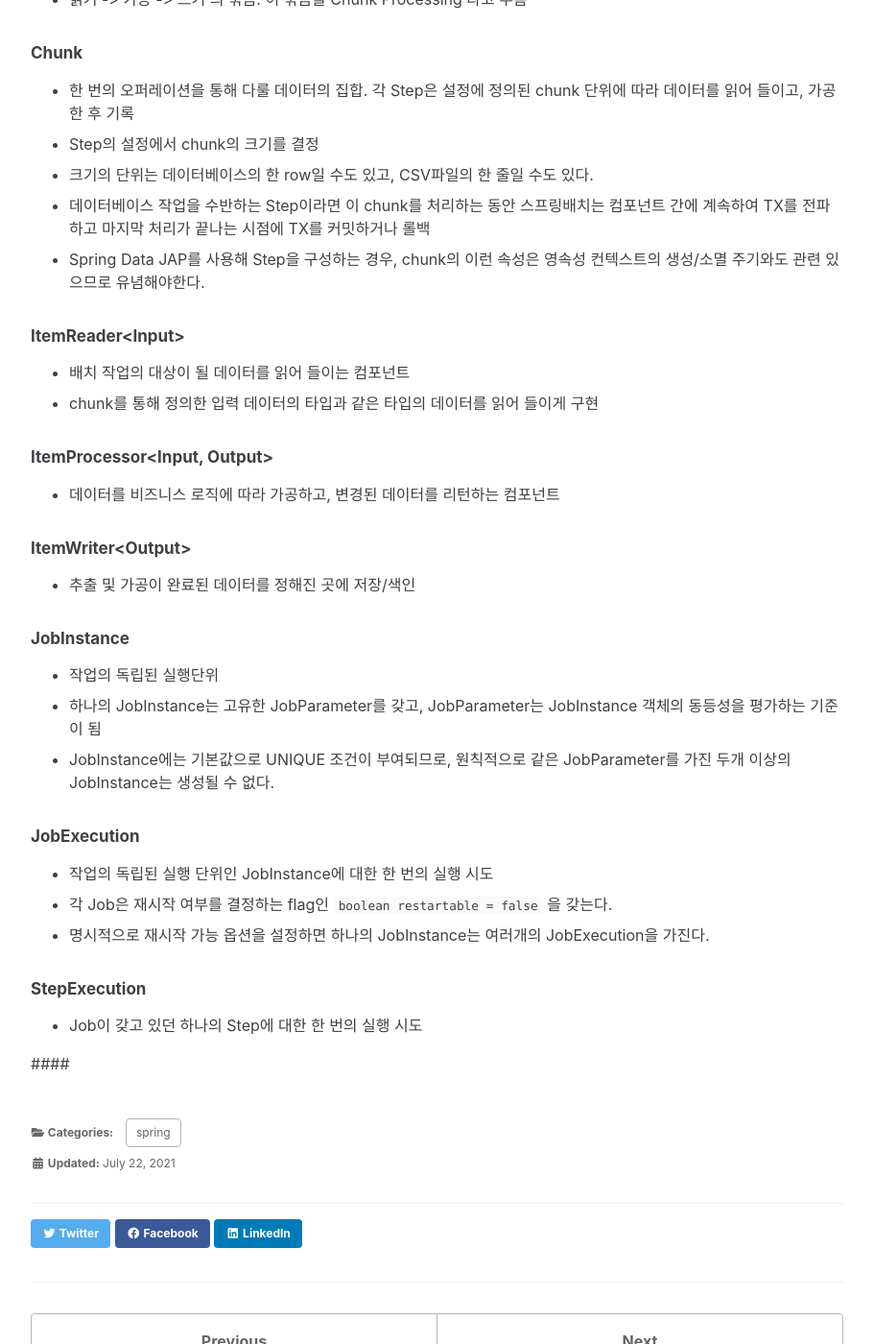
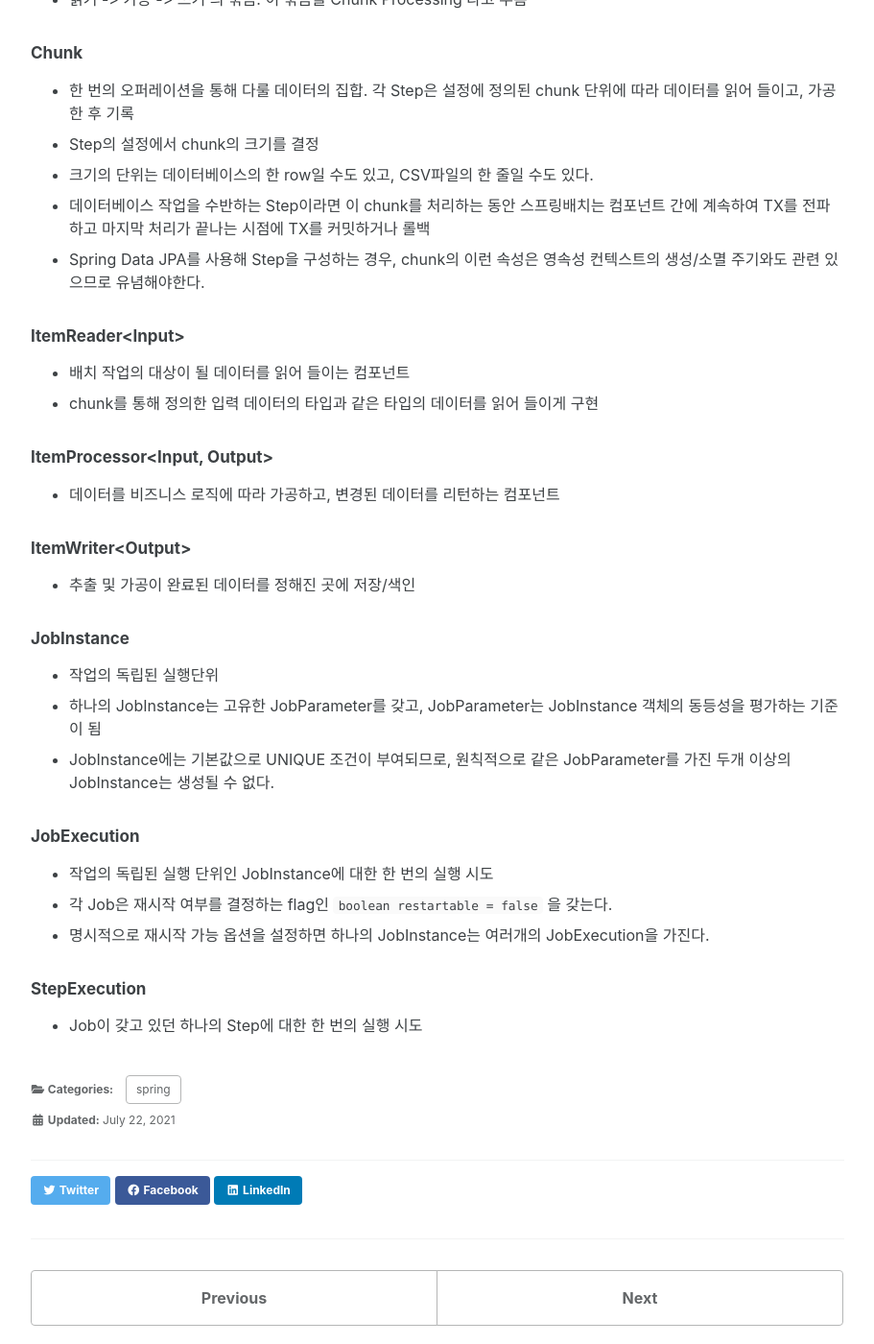
Before and after one commit to cys779988/cys779988.github.io, a Jekyll site: the page built from _posts/2021-07-22-SpringBatch(1).md, in a window 1280 px wide and 1400 px high, scrolled down 2493 px. Shown: the whole window at 96% size, without its empty margins (184-1095 px from the left). Built offline with Jekyll 4.4.1, drawn with Linux system fonts in a browser that asks for light colours; cached includes are drawn as plain includes.

Commit message:
Update 2021-07-22-SpringBatch(1).md

```diff
--- a/_posts/2021-07-22-SpringBatch(1).md
+++ b/_posts/2021-07-22-SpringBatch(1).md
@@ -67,7 +67,7 @@ categories:
 - Step의 설정에서 chunk의 크기를 결정
 - 크기의 단위는 데이터베이스의 한 row일 수도 있고, CSV파일의 한 줄일 수도 있다.
 - 데이터베이스 작업을 수반하는 Step이라면 이 chunk를 처리하는 동안 스프링배치는 컴포넌트 간에 계속하여 TX를 전파하고 마지막 처리가 끝나는 시점에 TX를 커밋하거나 롤백
-- Spring Data JAP를 사용해 Step을 구성하는 경우, chunk의 이런 속성은 영속성 컨텍스트의 생성/소멸 주기와도 관련 있으므로 유념해야한다.
+- Spring Data JPA를 사용해 Step을 구성하는 경우, chunk의 이런 속성은 영속성 컨텍스트의 생성/소멸 주기와도 관련 있으므로 유념해야한다.
 
 #### ItemReader\<Input\>
 - 배치 작업의 대상이 될 데이터를 읽어 들이는 컴포넌트
@@ -91,5 +91,3 @@ categories:
 
 #### StepExecution
 - Job이 갖고 있던 하나의 Step에 대한 한 번의 실행 시도
-
-####
```
